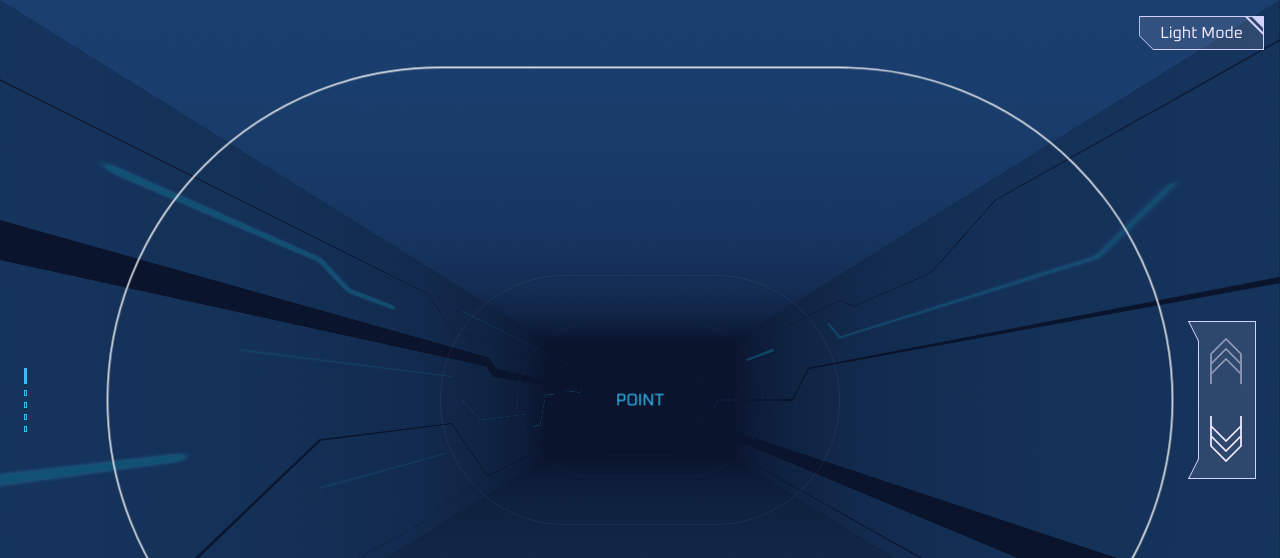
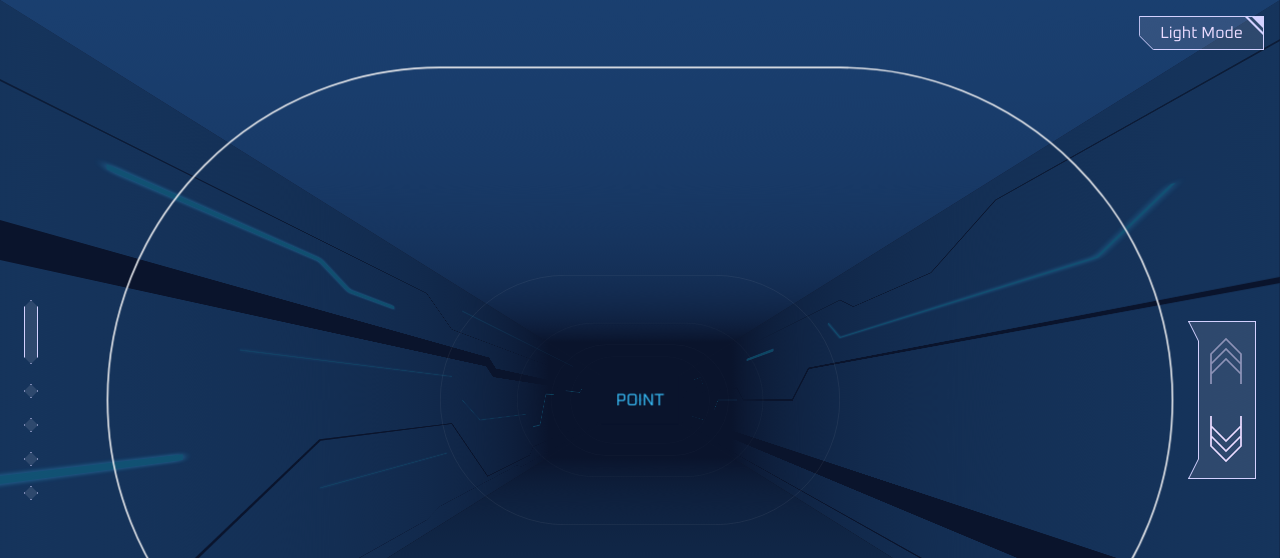
Before and after one commit to Arnav-Agrawal-987/Arnav-Agrawal-987.github.io, a React (Vite) app: page / in a window 1280 px wide. Shown: the top 558 px of the page. Built offline with nearby package versions, Linux system fonts and the light colour scheme; a web font is replaced by a local one.

Commit message:
feat:checkpoint indicators

```diff
--- a/src/components/HUD.tsx
+++ b/src/components/HUD.tsx
@@ -21,7 +21,7 @@ export default function HUD({ isDark, setIsDark, currentIndex, setCurrentIndex,
       <svg className="hidden">
         <defs>
           <g id="hud-arrow" strokeWidth={1.75}>
-            <path d="M 0,10 l 30,0 l 15,15 l -15,15 l -30,0 l 10,0 l 15,-15 l -15,-15 l 10,0 l 15,15 l -15,15" fill="none"/>
+            <path d="M 0,10 l 30,0 l 15,15 l -15,15 l -30,0 l 10,0 l 15,-15 l -15,-15 l 10,0 l 15,15 l -15,15" fill="none" />
           </g>
         </defs>
       </svg>
@@ -37,40 +37,33 @@ export default function HUD({ isDark, setIsDark, currentIndex, setCurrentIndex,
         <div className="absolute right-0 top-0 bg-button-border w-full h-full" style={{ clipPath: "polygon(calc(100% - 20px) 0, calc(100% - 17px) 0, 100% 17px, 100% 20px)" }}></div>
       </TiltCard>
       <div className="absolute left-6 top-1/2 -translate-y-1/2 z-50 flex flex-col gap-4 select-none">
-        <div className="flex flex-col gap-1.5 my-2">
-          {Array.from({ length: totalNodes }).map((_, idx) => (
-            <div
-              key={`node-tick-${idx}`}
-              className={`w-[3px] transition-all duration-500 border border-hologram-moderate ${idx === currentIndex ? 'h-4 bg-hologram-moderate' : 'h-1.5 bg-hologram-moderate/30'}`}
-            />
-          ))}
+        <div className="flex flex-col gap-5 my-2">
+          {Array.from({ length: totalNodes }).map((_, idx) => {
+            const isActive = idx === currentIndex;
+            const hexagonClip = { clipPath: "polygon(0 7px, 50% 0, 100% 7px, 100% calc(100% - 7px), 50% 100%, 0 calc(100% - 7px))" };
+
+            return (
+              <TiltCard
+                key={`node-tick-${idx}`}
+                maxTilt={0}
+                className={`w-3.5 transition-all duration-500 border border-button-border border-[1.5px] ${isActive ? 'h-16 bg-button-bg' : 'h-3.5 bg-button-bg hover:bg-button-hover cursor-pointer'}`}
+                style={hexagonClip}
+                onClick={() => setCurrentIndex(idx)}
+              >
+                <div className="w-full h-full" />
+              </TiltCard>
+            );
+          })}
         </div>
       </div>
       <TiltCard maxTilt={15} glowColor="var(--color-button-hover)" glowClipPath="polygon(0 0, 100% 0, 100% 100%, 0 100%, 10px calc(100% - 20px), 10px 20px)" className="absolute right-6 top-1/2 -translate-y-1/2 z-50 hover:scale-105 transition duration-5">
         <div className="flex flex-col gap-8 items-center border border-button-border bg-button-bg py-3 pr-1 pl-3" style={{ clipPath: "polygon(0 0, 100% 0, 100% 100%, 0 100%, 10px calc(100% - 20px), 10px 20px)" }}>
-          <svg className={`w-[50px] h-[50px] -rotate-90 stroke-button-text ${currentIndex === 0?"opacity-50":"opacity-100"} cursor-pointer transition hover:scale-105`} onClick={previousCheckpoint}>
-            <use href="#hud-arrow"/>
+          <svg className={`w-[50px] h-[50px] -rotate-90 stroke-button-text ${currentIndex === 0 ? "opacity-50" : "opacity-100"} cursor-pointer transition hover:scale-105`} onClick={previousCheckpoint}>
+            <use href="#hud-arrow" />
           </svg>
-          <svg className={`w-[50px] h-[50px] rotate-90 stroke-button-text ${currentIndex === totalNodes - 1?"opacity-50":"opacity-100"} cursor-pointer transition hover:scale-105`} onClick={nextCheckpoint}>
-            <use href="#hud-arrow"/>
+          <svg className={`w-[50px] h-[50px] rotate-90 stroke-button-text ${currentIndex === totalNodes - 1 ? "opacity-50" : "opacity-100"} cursor-pointer transition hover:scale-105`} onClick={nextCheckpoint}>
+            <use href="#hud-arrow" />
           </svg>
-          {/* <button
-            onClick={previousCheckpoint}
-            disabled={currentIndex === 0}
-            className="w-10 h-10 border border-button-border bg-button-bg text-button-text flex items-center justify-center transition hover:bg-button-hover disabled:opacity-20 disabled:pointer-events-none group"
-            style={{ clipPath: arrowClip }}
-          >
-            <ChevronUp className="w-4 h-4 text-hologram-moderate group-hover:scale-110 transition-transform" strokeWidth={2.5} />
-          </button>
-
-          <button
-            onClick={nextCheckpoint}
-            disabled={currentIndex === totalNodes - 1}
-            className="w-10 h-10 border border-button-border bg-button-bg text-button-text flex items-center justify-center transition hover:bg-button-hover disabled:opacity-20 disabled:pointer-events-none group"
-            style={{ clipPath: arrowClip }}
-          >
-            <ChevronDown className="w-4 h-4 text-hologram-moderate group-hover:scale-110 transition-transform" strokeWidth={2.5} />
-          </button> */}
         </div>
         <div className="absolute left-0 bottom-0 bg-button-border w-full h-full" style={{ clipPath: "polygon(0 100%, 10px calc(100% - 20px), 10px 20px, 0 0, 1px 0, 11px 20px, 11px calc(100% - 20px), 1px 100%)" }}></div>
         {/* <div className="absolute right-0 top-0 bg-button-border w-full h-full" style={{ clipPath: "polygon(calc(100% - 13px) 0, 100% 0, 100% 13px)" }}></div> */}
--- a/src/index.css
+++ b/src/index.css
@@ -14,9 +14,9 @@
     --color-hologram-dim: #0e7490;
     --color-hologram-bright: #67e8f9;
 
-    --color-button-border: #d3d1ff;
+    --color-button-border: hsl(243, 100%, 91%);
     --color-button-bg: #f3ebff1d;
-    --color-button-text: #f3ebff;
+    --color-button-text: hsl(264, 100%, 93%);
     --color-button-text-disabled: #a19caa;
     --color-button-hover: #ffffff3a;
   }
```
